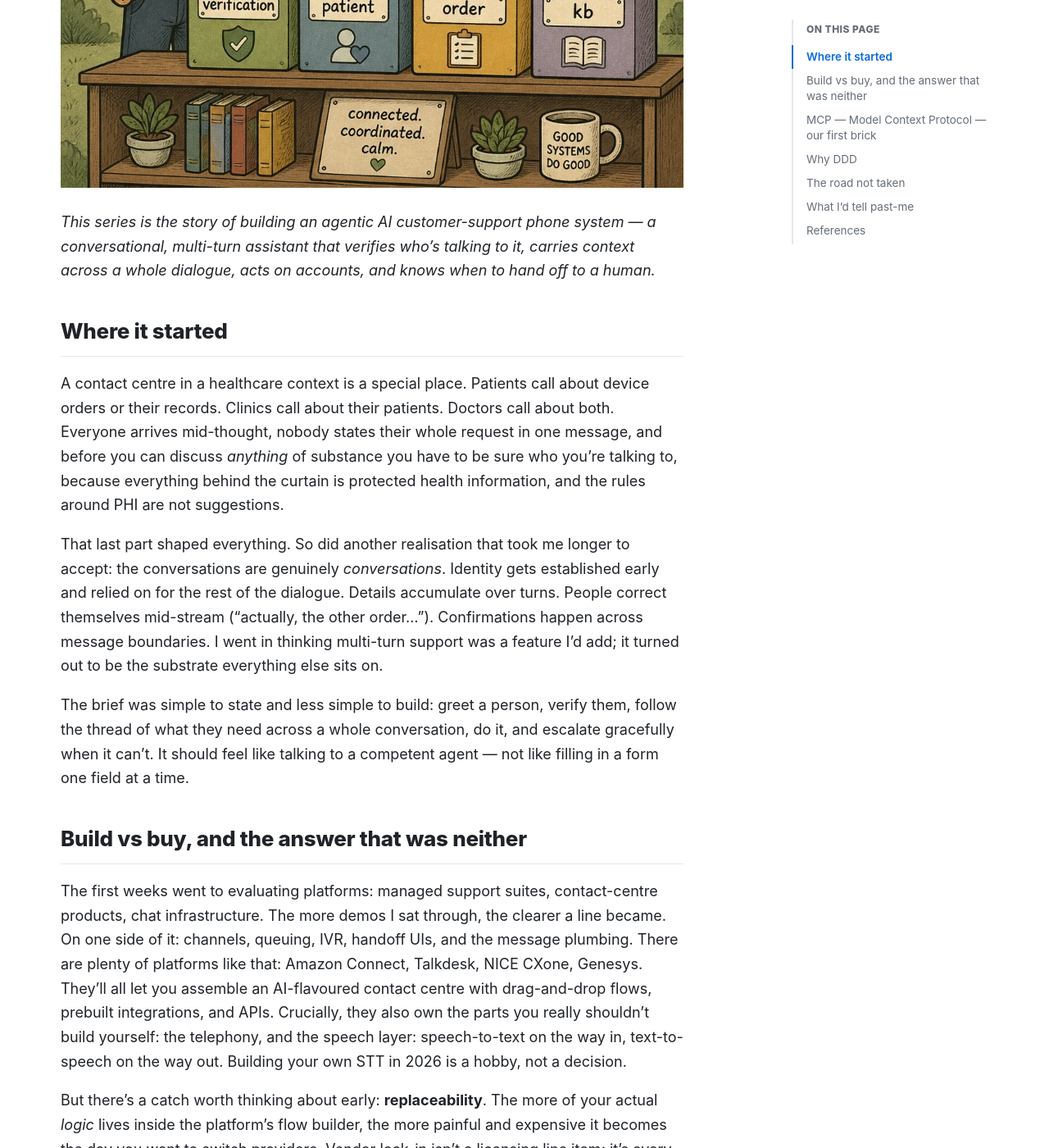
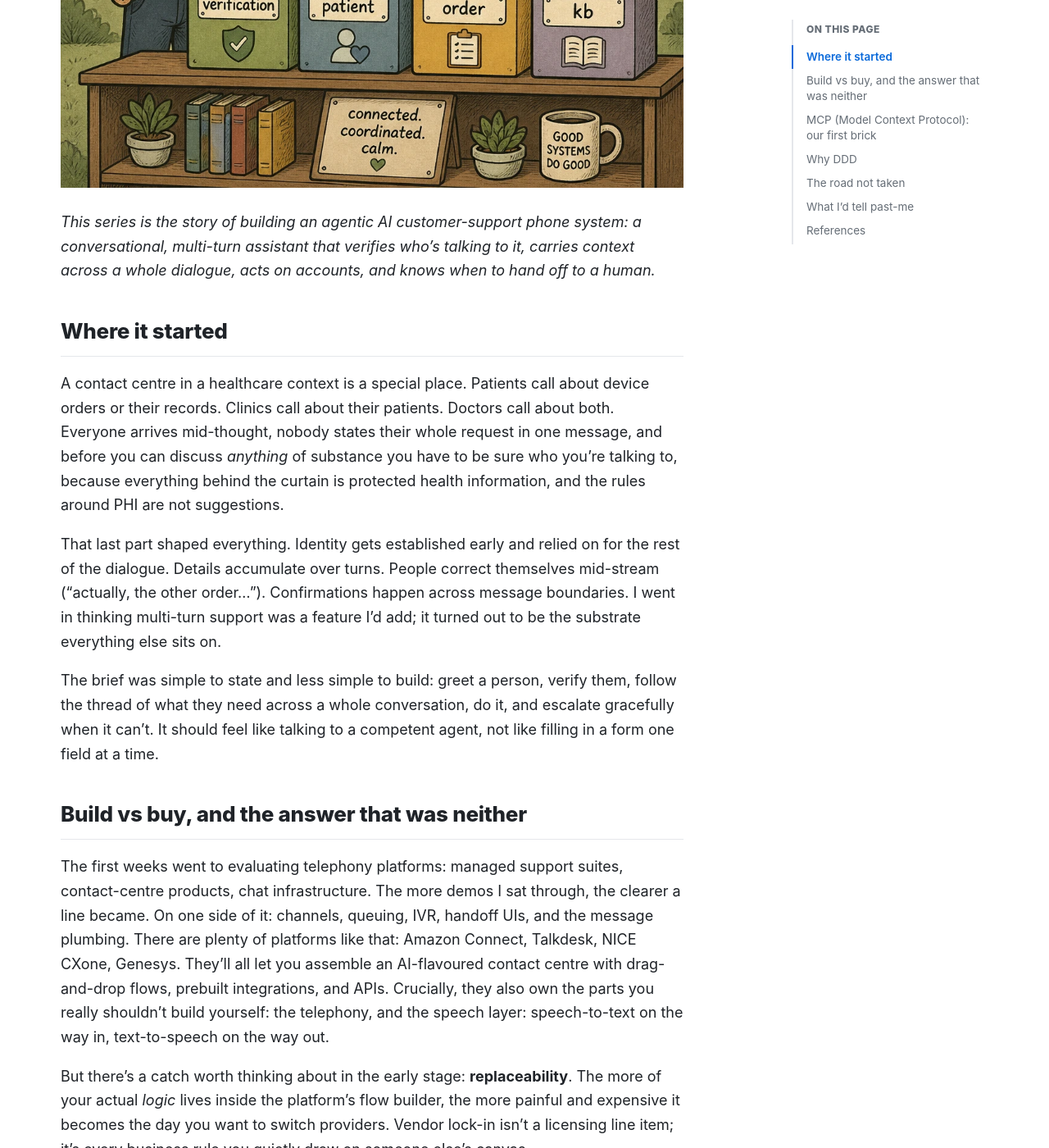
Before and after one commit to tungnhitran/tungnhitran.github.io, a Jekyll site: the page built from _posts/2026-08-10-why-mcp-and-ddd.md, in a window 1280 px wide and 1400 px high, scrolled down 723 px. Shown: the whole window at 82% size. Built offline with Jekyll 4.4.1, drawn with Linux system fonts in a browser that asks for light colours; some of the changed text lies outside the part shown.

Commit message:
Refine language for clarity in MCP and DDD discussion
Updated text for clarity and consistency throughout the document, including adjustments to the introduction and various sections discussing MCP and DDD.

```diff
--- a/_posts/2026-08-10-why-mcp-and-ddd.md
+++ b/_posts/2026-08-10-why-mcp-and-ddd.md
@@ -8,27 +8,27 @@ tags: [MCP, Domain-Driven Design, Agents, Architecture]
 
 ![A cheerful engineer beside a friendly HOST robot whose tidy arms plug into labelled domain boxes: verification, patient, order, kb]({{ '/assets/img/hero-part1.png' | relative_url }})
 
-*This series is the story of building an agentic AI customer-support phone system — a conversational, multi-turn assistant that verifies who's talking to it, carries context across a whole dialogue, acts on accounts, and knows when to hand off to a human.*
+*This series is the story of building an agentic AI customer-support phone system: a conversational, multi-turn assistant that verifies who's talking to it, carries context across a whole dialogue, acts on accounts, and knows when to hand off to a human.*
 
 ## Where it started
 
 A contact centre in a healthcare context is a special place. Patients call about device orders or their records. Clinics call about their patients. Doctors call about both. Everyone arrives mid-thought, nobody states their whole request in one message, and before you can discuss *anything* of substance you have to be sure who you're talking to, because everything behind the curtain is protected health information, and the rules around PHI are not suggestions.
 
-That last part shaped everything. So did another realisation that took me longer to accept: the conversations are genuinely *conversations*. Identity gets established early and relied on for the rest of the dialogue. Details accumulate over turns. People correct themselves mid-stream ("actually, the other order..."). Confirmations happen across message boundaries. I went in thinking multi-turn support was a feature I'd add; it turned out to be the substrate everything else sits on.
+That last part shaped everything. Identity gets established early and relied on for the rest of the dialogue. Details accumulate over turns. People correct themselves mid-stream ("actually, the other order..."). Confirmations happen across message boundaries. I went in thinking multi-turn support was a feature I'd add; it turned out to be the substrate everything else sits on.
 
-The brief was simple to state and less simple to build: greet a person, verify them, follow the thread of what they need across a whole conversation, do it, and escalate gracefully when it can't. It should feel like talking to a competent agent — not like filling in a form one field at a time.
+The brief was simple to state and less simple to build: greet a person, verify them, follow the thread of what they need across a whole conversation, do it, and escalate gracefully when it can't. It should feel like talking to a competent agent, not like filling in a form one field at a time.
 
 ## Build vs buy, and the answer that was neither
 
-The first weeks went to evaluating platforms: managed support suites, contact-centre products, chat infrastructure. The more demos I sat through, the clearer a line became. On one side of it: channels, queuing, IVR, handoff UIs, and the message plumbing. There are plenty of platforms like that: Amazon Connect, Talkdesk, NICE CXone, Genesys. They'll all let you assemble an AI-flavoured contact centre with drag-and-drop flows, prebuilt integrations, and APIs. Crucially, they also own the parts you really shouldn't build yourself: the telephony, and the speech layer: speech-to-text on the way in, text-to-speech on the way out. Building your own STT in 2026 is a hobby, not a decision.
+The first weeks went to evaluating telephony platforms: managed support suites, contact-centre products, chat infrastructure. The more demos I sat through, the clearer a line became. On one side of it: channels, queuing, IVR, handoff UIs, and the message plumbing. There are plenty of platforms like that: Amazon Connect, Talkdesk, NICE CXone, Genesys. They'll all let you assemble an AI-flavoured contact centre with drag-and-drop flows, prebuilt integrations, and APIs. Crucially, they also own the parts you really shouldn't build yourself: the telephony, and the speech layer: speech-to-text on the way in, text-to-speech on the way out.
 
-But there's a catch worth thinking about early: **replaceability**. The more of your actual *logic* lives inside the platform's flow builder, the more painful and expensive it becomes the day you want to switch providers. Vendor lock-in isn't a licensing line item; it's every business rule you quietly drew on someone else's canvas.
+But there's a catch worth thinking about in the early stage: **replaceability**. The more of your actual *logic* lives inside the platform's flow builder, the more painful and expensive it becomes the day you want to switch providers. Vendor lock-in isn't a licensing line item; it's every business rule you quietly drew on someone else's canvas.
 
 So the architecture became a hybrid, and the dividing line is clear. The platform owns everything up to "here is what the caller said, as text": the call arrives, the platform answers it, transcribes the speech, and fires a webhook to us with the transcript and a session ID. From that point it's ours: our system does the reasoning and hands back the words to say, which the platform speaks with TTS. The platform is the ears and the mouth; the brain lives on our side of the webhook, where we can test it, version it, and, if that day comes, carry it to a different provider without leaving our logic behind.
 
 There was a security bonus I didn't see coming. Because the platform handles the raw channel data, none of it ever touches our servers, our backend only ever sees clean, structured values. If we're ever breached, the attacker gets a name and a date, not the raw exchange. Smaller PHI surface, one less pipeline to secure. I'll take luck when it's shaped like architecture.
 
-## MCP — Model Context Protocol — our first brick
+## MCP (Model Context Protocol): our first brick
 
 MCP, first proposed by Anthropic in late 2024, has become hard to avoid in agentic-system design, and its main pitch is plug-and-play: it lets the LLM (the *brain*) reach external resources (the *arms*) to get real work done. I'd heard about it a couple of years back but never sat down with it properly. And when I finally did, a friend and I both tripped over the same first-glance mistake. You see "MCP server" and "MCP client" everywhere and assume it's a two-part client/server setup with the LLM on one end. Actually there are *three* roles, and the one people get wrong is the Host:
 
```
Also changed, not shown: other parts of _posts/2026-08-10-why-mcp-and-ddd.md (+5 -5 lines).
